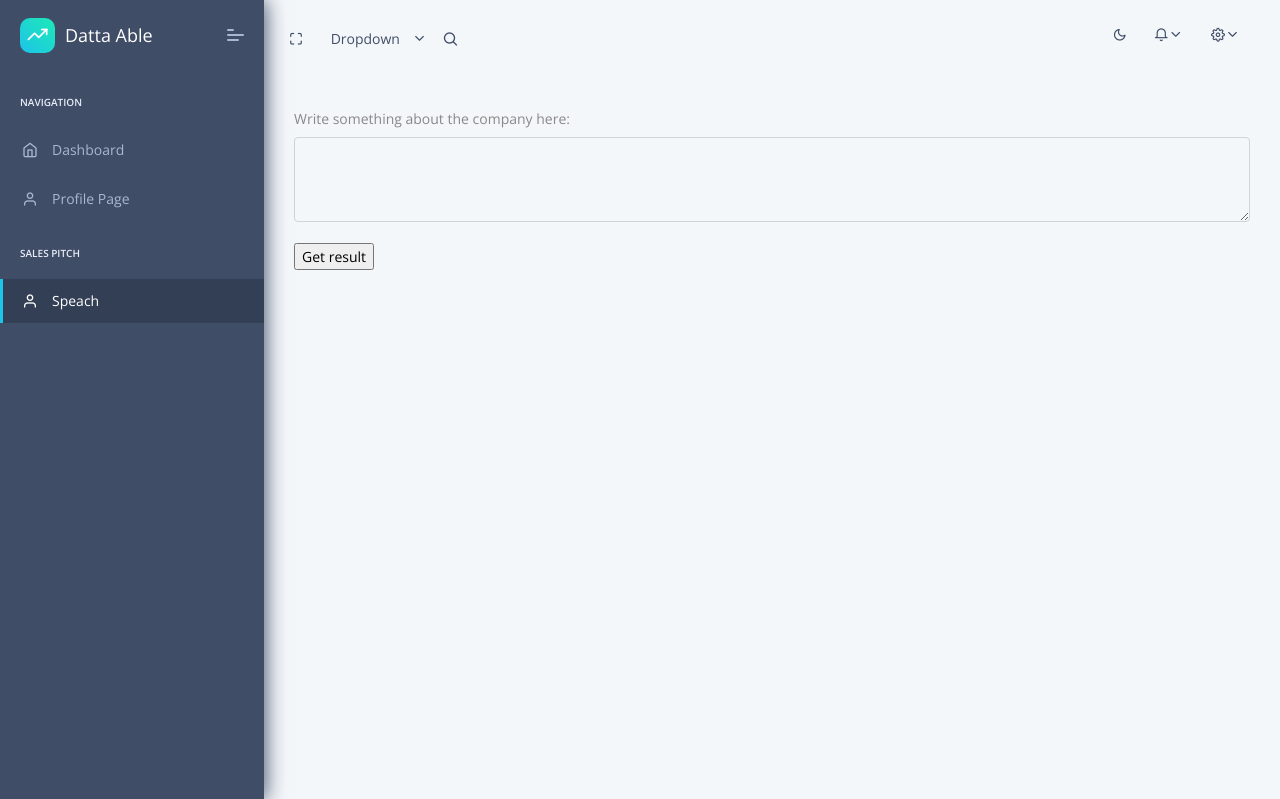
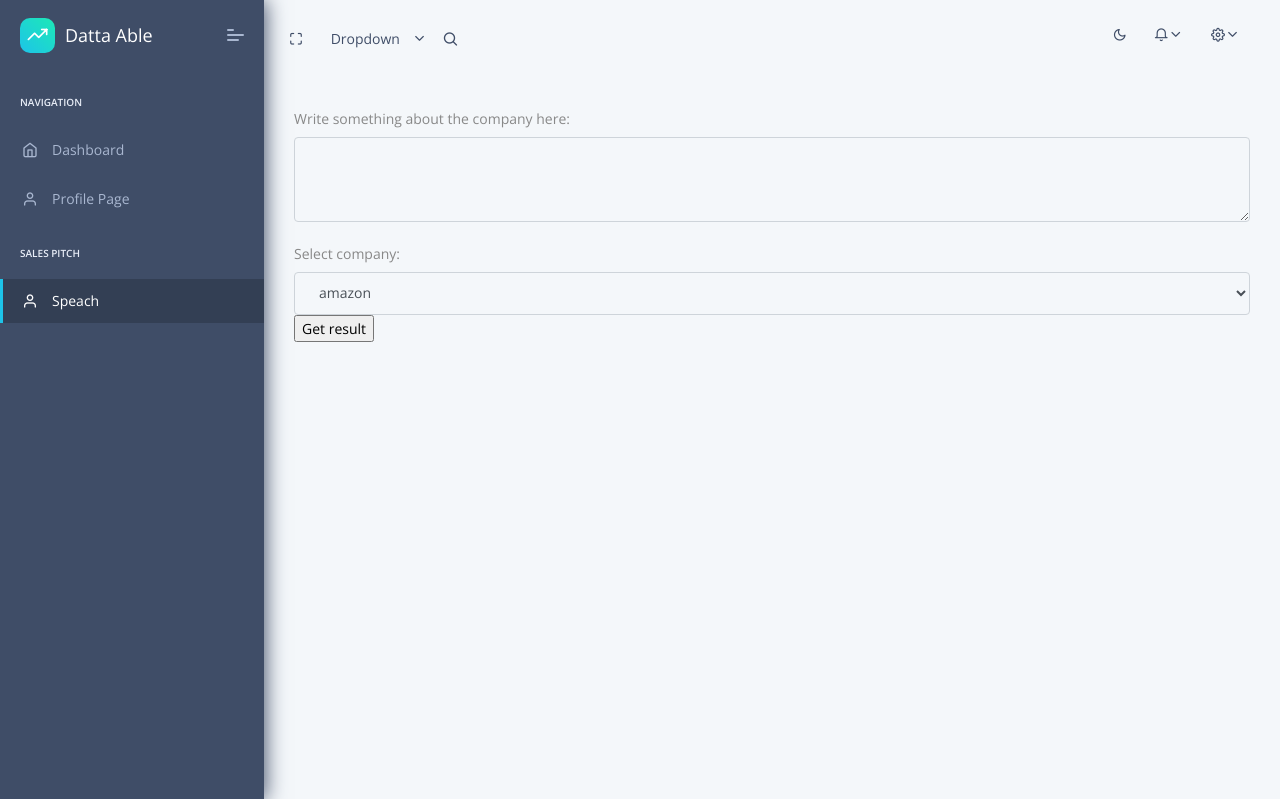
Before and after one commit to GeorgiiKrikun/django-sales-peach, a Django app: page /speach in a window 1280 px wide. Shown: the top 799 px of the page. Run offline with Django 3.2, Linux system fonts and the light colour scheme; the visitor is signed in with stand-in values (Sample User, id 1); some libraries are stand-ins or nearby versions.

Commit message:
Blahblah

```diff
--- a/apps/home/admin.py
+++ b/apps/home/admin.py
@@ -4,5 +4,9 @@ Copyright (c) 2019 - present AppSeed.us
 """
 
 from django.contrib import admin
+from .models import Company, PastRequest
+
+admin.site.register(Company)
+admin.site.register(PastRequest)
 
 # Register your models here.
--- a/apps/home/views.py
+++ b/apps/home/views.py
@@ -6,11 +6,11 @@ Copyright (c) 2019 - present AppSeed.us
 from django import template
 from django.contrib.auth.decorators import login_required
 from django.http import HttpResponse, HttpResponseRedirect
+from .models import Company, PastRequest
 from django.template import loader
 from django.urls import reverse
 import openai
 import os
-
 
 @login_required(login_url="/login/")
 def index(request):
@@ -26,9 +26,14 @@ def profile(request):
     html_template = loader.get_template('home/profile.html')
     return HttpResponse(html_template.render(context, request))
 
+
+
 @login_required(login_url="/login/")
 def speach(request):
-    context = {'segment': 'speach'}
+    context = {'segment': 'speach',
+               'company_options': ["amazon", "celantur"]}
+
+    current_user = request.user
 
     html_template = loader.get_template('home/speach.html')
     return HttpResponse(html_template.render(context, request))
@@ -36,9 +41,21 @@ def speach(request):
 @login_required(login_url="/login/")
 def get_speach(request):
     if request.method == 'POST':
-        print("POST " + str(request.POST['AboutInput']))
+        print("POST " + str(request.POST))
+
+    company = request.POST.get('CompanySelection')
+    print(company)
+    current_user = request.user
+    company = Company.objects.filter(user_id=current_user.pk ).filter(name__iexact=company).first()
+
+
+    # print(current_user.username + " " + company.name)
+
+
+
     html_template = loader.get_template('home/speach_result.html')
-    my_description = "I work in company named GOGLIKE3000 that sells knifes for wood carving. I want to sell it to the company"
+    my_description = "I work in company named " + str(company.name) + "." + " We do the following " + str(company.about) + "."
+    my_description += "I want to sell it to the company"
     my_description += ", that has following about description on their webpage info: " + str(request.POST['AboutInput'])
     my_description += ". Write me a letter to the CEO of the company that will convince him to buy my product. Format it properly."
     openai.organization = "org-Mos6UT6EjhlhAQjS4A2Gev4j"
--- a/apps/templates/home/speach.html
+++ b/apps/templates/home/speach.html
@@ -15,9 +15,15 @@
                 <div class="form-group">
                     <form action="{% url 'home:get_speach'  %}" method="post">
                         {% csrf_token %}
-                        <label for="exampleFormControlTextarea1">Write something about the company here:</label>
-                        <textarea name="AboutInput" class="form-control" id="exampleFormControlTextarea1" rows="3"></textarea>
+                        <label for="company_description">Write something about the company here:</label>
+                        <textarea name="AboutInput" class="form-control" id="company_description" rows="3"></textarea>
                         </textarea></br>
+                        <label for="company_select">Select company:</label>
+                        <select name="CompanySelection" class="form-control" id="company_select">
+                            {% for company in company_options %}
+                                <option> {{company}}  </option>
+                            {% endfor %}
+                        </select>
                         <input type="submit" name="Submit" value="Get result" />
                     </form>
                 </div>
--- a/apps/templates/home/speach_result.html
+++ b/apps/templates/home/speach_result.html
@@ -17,7 +17,6 @@
                     {{ AboutInput }}
                     <h4> Output text:  </h4>
                     {{ Result }}
-
                 </div>
             </div>
         </div>
```
Also changed, not shown: apps/home/models.py (+18 -0 lines), apps/home/migrations/0001_initial.py (added).
